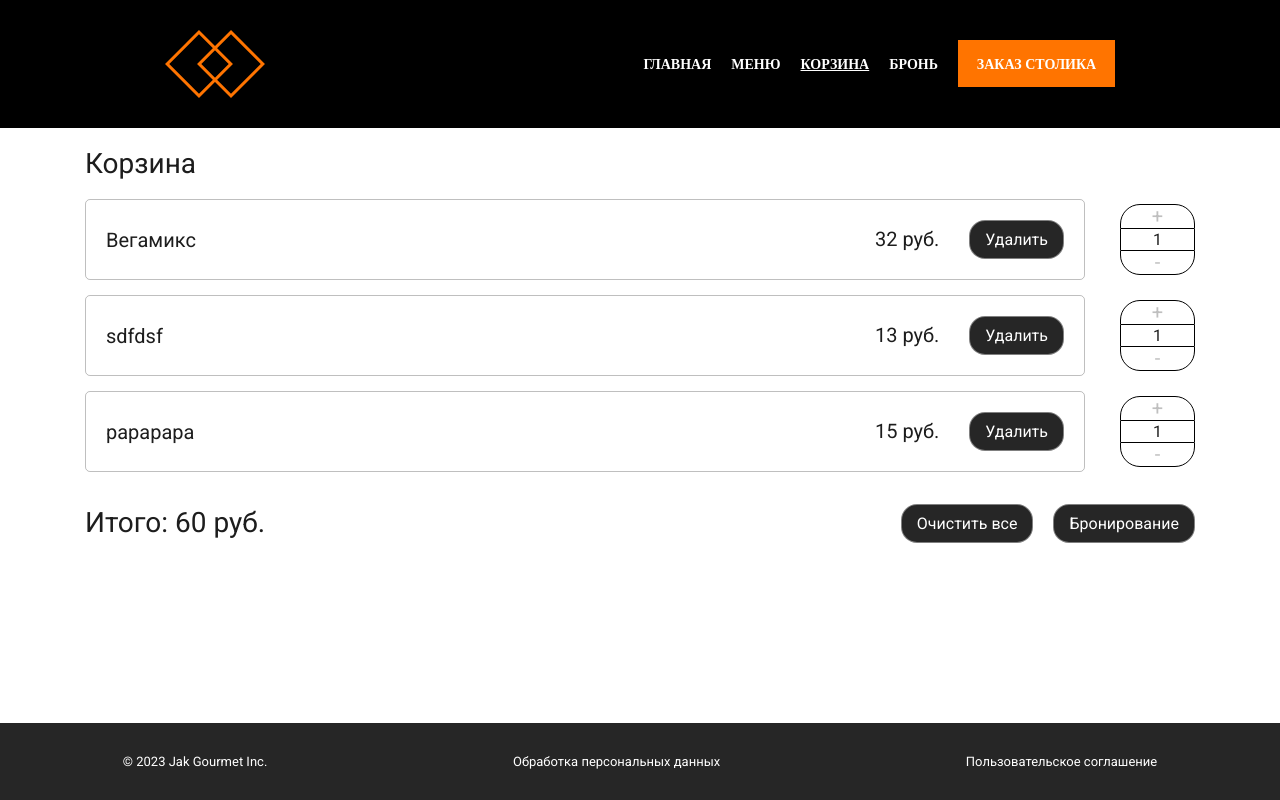
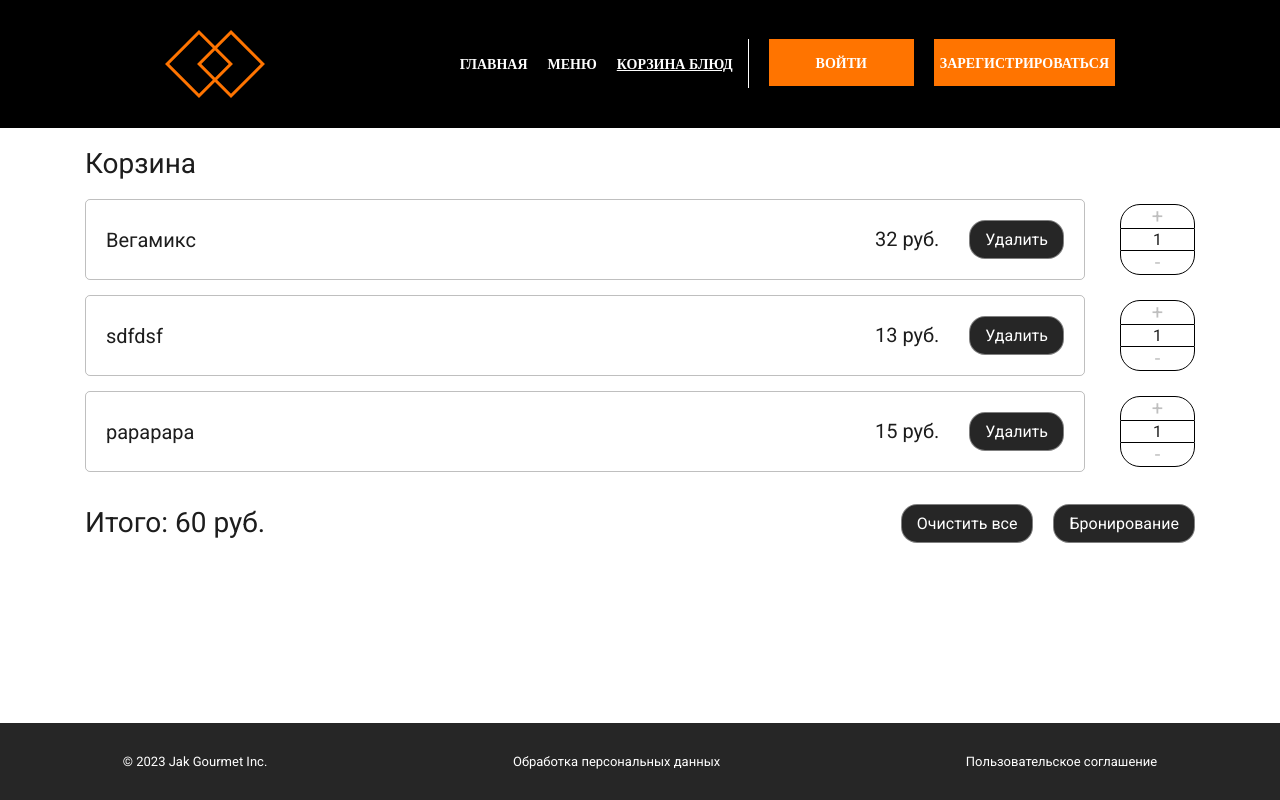
Before and after one commit to Mikelin2412/JakGourmet-Restaurant, a React (Create React App) app in the folder client/: page /bucket in a window 1280 px wide. Built offline with nearby package versions, Linux system fonts and the light colour scheme; a web font is replaced by a local one.

Commit message:
refactor: some changes in header

```diff
--- a/client/src/UI/button/Button.css
+++ b/client/src/UI/button/Button.css
@@ -1,5 +1,5 @@
 .button {
-    width: 157px;
+    min-width: 145px;
     height: 47px;
     background: #FF7400;
     border: none;
--- a/client/src/components/Header.jsx
+++ b/client/src/components/Header.jsx
@@ -21,15 +21,13 @@ const Header = () => {
                     <NavLink to="/menu" className={({ isActive }) => (isActive ? 'nav-links active' : 'nav-links')}>МЕНЮ</NavLink>
                 </li>
                 <li>
-                    <NavLink to="/bucket" className={({ isActive }) => (isActive ? 'nav-links active' : 'nav-links')}>КОРЗИНА</NavLink>
-                </li>
-                <li>
-                    <NavLink to="/reservation" className={({ isActive }) => (isActive ? 'nav-links active' : 'nav-links')}>БРОНЬ</NavLink>
+                    <NavLink to="/bucket" className={({ isActive }) => (isActive ? 'nav-links active' : 'nav-links')}>КОРЗИНА БЛЮД</NavLink>
                 </li>
             </ul>
             <Button
-                value="ЗАКАЗ СТОЛИКА"
-            />
+                value="ВОЙТИ"></Button>
+            <Button
+                value="ЗАРЕГИСТРИРОВАТЬСЯ"></Button>
         </nav>
     </header>
   )
--- a/client/src/pages/MainPage.js
+++ b/client/src/pages/MainPage.js
@@ -35,7 +35,7 @@ const MainPage = () => {
                     </div>
                     <Link to="/menu">
                         <Button
-                            value='VIEW MENU'
+                            value='НАШЕ МЕНЮ'
                         />
                     </Link>
                 </div>
@@ -80,7 +80,7 @@ const MainPage = () => {
                         <p>Только в этом месяце бизнес-ланч от 15 рублей</p>
                     </div>
                     <Button
-                        value='ЗАКАЗ СТОЛИКА'
+                        value='НАШЕ МЕНЮ'
                     />
                 </div>
             </section>
--- a/client/src/styles/MainPage.css
+++ b/client/src/styles/MainPage.css
@@ -98,6 +98,11 @@ body {
 
 .navigation-menu__items > li{
     list-style: none;
+}
+
+.navigation-menu__items > li:last-child {
+    padding: 15px 15px 15px 0;
+    border-right: 1px solid #fff;
 }
 
 .nav-links {
```
Also changed, not shown: client/src/components/AuthPopup.jsx (added, +12 -0 lines), 1 other file (tests, documents, lock files or other folders).
